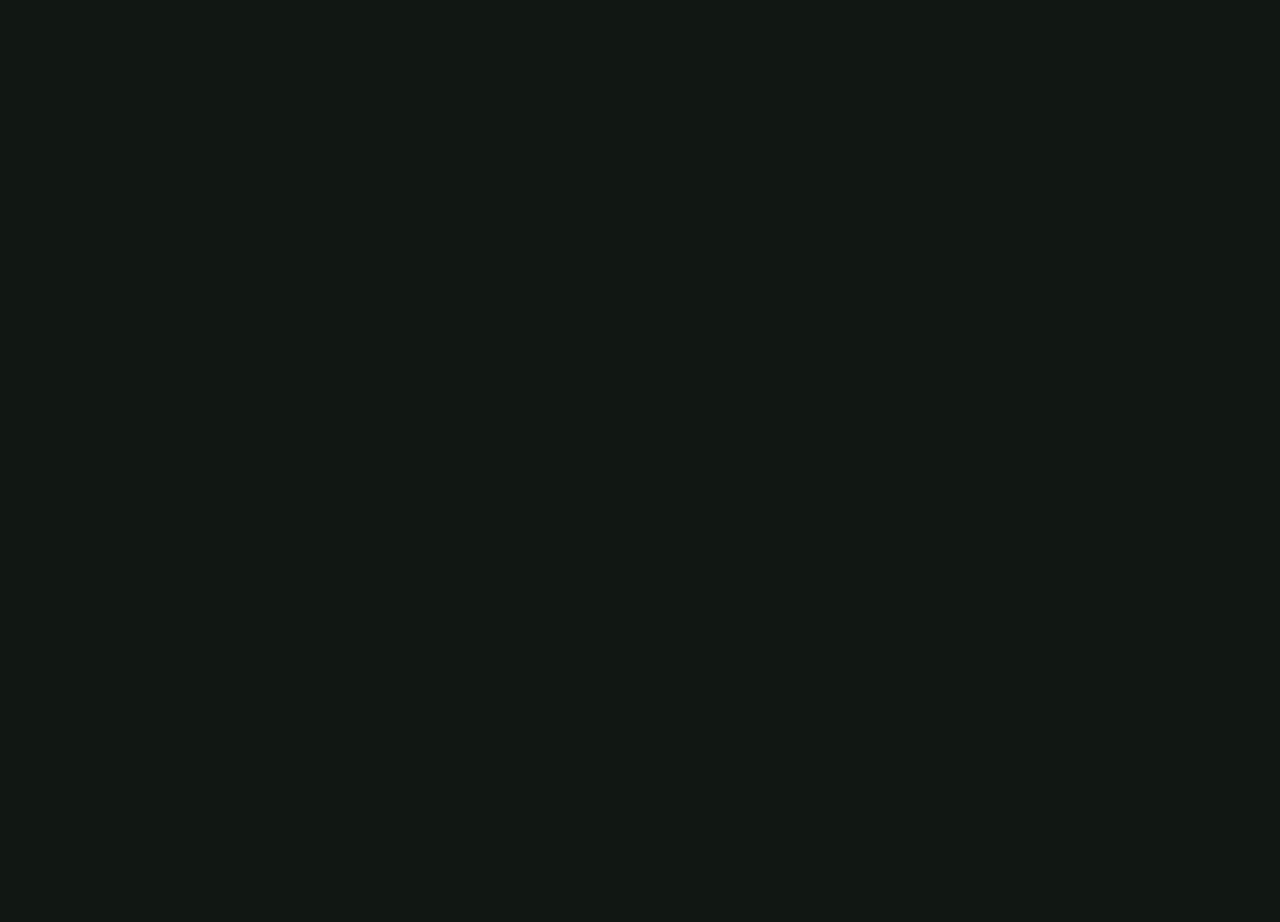
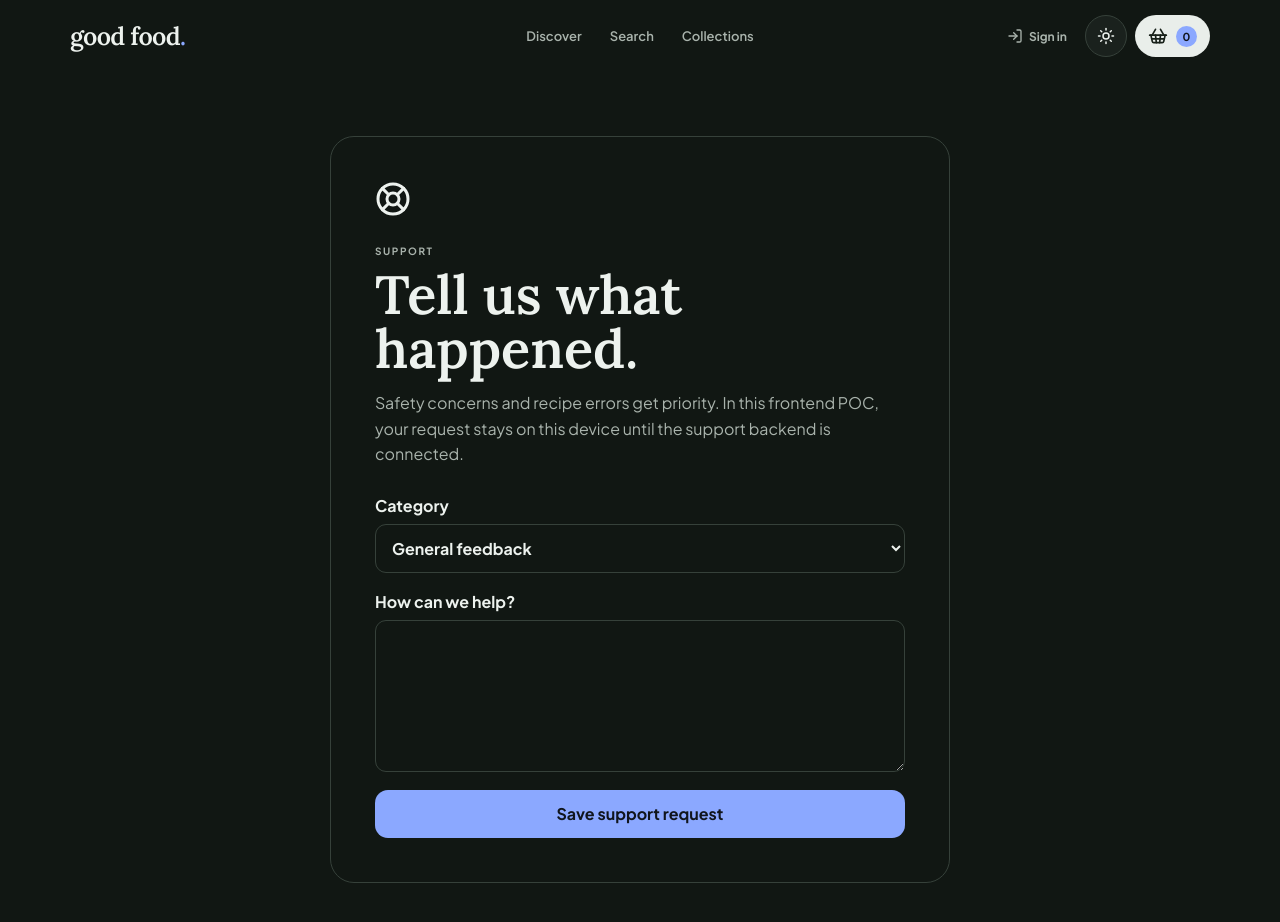
Before and after one commit to Mjishu/grocery_app, a React (Vite) app: page /support in a window 1280 px wide. Before the commit this address had no page. Shown: the top 922 px of the page. Before the commit the page ends 800 px from the top, so only its background shows below. Built offline with nearby package versions, Linux system fonts and the light colour scheme.

Commit message:
feat: add local support and not-found routes

```diff
--- a/src/App.tsx
+++ b/src/App.tsx
@@ -10,6 +10,8 @@ import { ProfilePage } from "./pages/ProfilePage";
 import { RecipePage } from "./pages/RecipePage";
 import { ReportPage } from "./pages/ReportPage";
 import { SignInPage } from "./pages/SignInPage";
+import { SupportPage } from "./pages/SupportPage";
+import { NotFoundPage } from "./pages/NotFoundPage";
 import type { CartItem, UserProfile } from "./types";
 
 function readStoredCart(): CartItem[] {
@@ -160,6 +162,8 @@ export default function App() {
         <Route path="profile" element={<ProfilePage profile={profile} onSave={setProfile} onExport={exportLocalData} onDelete={deleteLocalData} />} />
         <Route path="report/:recipeId" element={<ReportPage />} />
         <Route path="signin" element={<SignInPage />} />
+        <Route path="support" element={<SupportPage />} />
+        <Route path="*" element={<NotFoundPage />} />
       </Route>
       <Route path="cook/:recipeId" element={<CookPage />} />
     </Routes>
--- /dev/null
+++ b/src/pages/NotFoundPage.tsx
@@ -0,0 +1,6 @@
+import { ArrowLeft } from "lucide-react";
+import { Link } from "react-router-dom";
+
+export function NotFoundPage() {
+  return <main className="wrap utility-page"><section className="utility-card not-found"><span>404</span><h1>That page wandered off.</h1><p>The recipe may have moved, or the address may have a typo.</p><Link className="button primary" to="/"><ArrowLeft /> Back to discovery</Link></section></main>;
+}
--- a/src/pages/ProfilePage.tsx
+++ b/src/pages/ProfilePage.tsx
@@ -1,5 +1,6 @@
 import { Download, RotateCcw, Save, Trash2 } from "lucide-react";
 import { useState } from "react";
+import { Link } from "react-router-dom";
 import type { UserProfile } from "../types";
 
 type Props = {
@@ -48,6 +49,7 @@ export function ProfilePage({ profile, onSave, onExport, onDelete }: Props) {
           <section className="settings-card"><h2>Known allergens</h2>{profile.allergens.length ? <ul>{profile.allergens.map((allergen) => <li key={allergen}>{allergen}</li>)}</ul> : <p>None known</p>}<small>Always verify manufacturer labels and cross-contact risk.</small></section>
           <section className="settings-card"><h2>What we're learning</h2>{draft.inferredPreferences.length ? <ul>{draft.inferredPreferences.map((item) => <li key={item}>{item}</li>)}</ul> : <p>No inferred preferences yet.</p>}<button className="text-action" onClick={() => setDraft({ ...draft, inferredPreferences: [] })}><RotateCcw /> Reset inferred preferences</button></section>
           <section className="settings-card data-controls"><h2>Your local data</h2><button onClick={onExport}><Download /> Export my data</button><button className="danger" onClick={onDelete}><Trash2 /> Delete local profile</button></section>
+          <section className="settings-card"><h2>Need a hand?</h2><p>Report a recipe issue, safety concern, or account question.</p><Link className="text-action" to="/support">Contact support</Link></section>
         </aside>
       </div>
     </main>
--- /dev/null
+++ b/src/pages/SupportPage.tsx
@@ -0,0 +1,44 @@
+import { LifeBuoy } from "lucide-react";
+import { FormEvent, useState } from "react";
+
+const categories = [
+  ["account", "Account"], ["recipe", "Recipe error"], ["safety", "Safety"],
+  ["privacy", "Privacy or deletion"], ["payment", "External support payment"], ["general", "General feedback"],
+];
+
+export function SupportPage() {
+  const [category, setCategory] = useState("general");
+  const [message, setMessage] = useState("");
+  const [saved, setSaved] = useState(false);
+
+  const submit = (event: FormEvent) => {
+    event.preventDefault();
+    let requests: unknown[] = [];
+    try {
+      const stored = JSON.parse(localStorage.getItem("grocery-support-requests") ?? "[]");
+      if (Array.isArray(stored)) requests = stored;
+    } catch {
+      requests = [];
+    }
+    localStorage.setItem("grocery-support-requests", JSON.stringify([...requests, { category, message, createdAt: new Date().toISOString() }]));
+    setMessage("");
+    setSaved(true);
+  };
+
+  return (
+    <main className="wrap utility-page">
+      <section className="utility-card">
+        <LifeBuoy />
+        <p className="eyebrow accent">Support</p>
+        <h1>Tell us what happened.</h1>
+        <p>Safety concerns and recipe errors get priority. In this frontend POC, your request stays on this device until the support backend is connected.</p>
+        <form onSubmit={submit}>
+          <label>Category<select value={category} onChange={(event) => setCategory(event.target.value)}>{categories.map(([value, label]) => <option key={value} value={value}>{label}</option>)}</select></label>
+          <label>How can we help?<textarea required rows={6} value={message} onChange={(event) => { setMessage(event.target.value); setSaved(false); }} /></label>
+          <button className="button primary" type="submit">Save support request</button>
+        </form>
+        {saved && <p role="status">Your request was saved on this device. Sending it requires the future backend.</p>}
+      </section>
+    </main>
+  );
+}
--- a/src/styles.css
+++ b/src/styles.css
@@ -66,6 +66,7 @@ h1, h2, h3 { font-family: var(--serif); }
 .archive-plan { margin-top: 18px; border: 0; background: transparent; color: var(--muted); display: inline-flex; align-items: center; gap: 7px; }.archive-plan svg { width: 15px; }.modal-backdrop { position: fixed; inset: 0; z-index: 20; display: grid; place-items: center; padding: 20px; background: rgb(0 0 0 / .58); }.confirm-dialog { width: min(440px, 100%); padding: 28px; border: 1px solid var(--line); border-radius: 22px; background: var(--surface); box-shadow: 0 24px 80px rgb(0 0 0 / .35); }.confirm-dialog h2 { margin: 0 0 10px; }.confirm-dialog p { color: var(--muted); line-height: 1.5; }.confirm-dialog div { display: flex; justify-content: flex-end; gap: 10px; margin-top: 24px; }.confirm-dialog button { padding: 11px 16px; border: 1px solid var(--line); border-radius: 99px; background: transparent; color: var(--text); font-weight: 700; }.confirm-dialog .danger { background: #a83f3f; border-color: #a83f3f; color: white; }
 .unit-toggle { display: inline-flex; gap: 3px; margin-top: 12px; padding: 3px; border: 1px solid var(--line); border-radius: 99px; }.unit-toggle button { padding: 6px 11px; border: 0; border-radius: 99px; background: transparent; color: var(--muted); font-weight: 700; }.unit-toggle button.selected { background: var(--text); color: var(--bg); }.nutrition-breakdown { display: grid; gap: 8px; }.nutrition-breakdown span { display: flex; justify-content: space-between; }
 .store-picker { margin-top: 18px; padding-top: 18px; border-top: 1px solid var(--line); }.store-picker label { display: grid; gap: 7px; font-size: 13px; font-weight: 800; }.store-picker input { width: 100%; padding: 11px 12px; border: 1px solid var(--line); border-radius: 10px; background: var(--bg); color: var(--text); font: inherit; }.store-picker > div { display: flex; gap: 7px; margin: 8px 0; }.store-picker > div button { border: 1px solid var(--line); border-radius: 9px; padding: 9px 10px; background: transparent; color: var(--text); font-weight: 700; }.store-picker .location-button { display: inline-flex; align-items: center; gap: 5px; }.store-picker .location-button svg { width: 15px; }.store-picker p { margin: 10px 0; color: var(--muted); font-size: 13px; line-height: 1.45; }.store-picker small { display: block; margin-top: 10px; }
+.utility-page { min-height: calc(100vh - 80px); display: grid; place-items: start center; padding-top: 64px; padding-bottom: 110px; }.utility-card { width: min(620px, 100%); padding: clamp(24px, 5vw, 44px); border: 1px solid var(--line); border-radius: 24px; background: var(--surface); }.utility-card > svg { width: 36px; height: 36px; color: var(--accent); margin-bottom: 22px; }.utility-card h1 { margin: 8px 0 14px; font-size: clamp(34px, 6vw, 54px); line-height: 1; }.utility-card > p { color: var(--muted); line-height: 1.6; }.utility-card form { display: grid; gap: 18px; margin-top: 28px; }.utility-card label { display: grid; gap: 8px; font-weight: 800; }.utility-card select, .utility-card textarea { width: 100%; padding: 12px; border: 1px solid var(--line); border-radius: 11px; background: var(--bg); color: var(--text); font: inherit; }.not-found { text-align: center; }.not-found > span { display: block; color: var(--accent); font-size: 14px; font-weight: 900; letter-spacing: 2px; }.not-found .button { margin-top: 18px; }
 .recipe-art { width: 100%; height: 100%; min-height: 0; overflow: hidden; border-radius: 16px; background: var(--soft); }.recipe-art img { width: 100%; height: 100%; display: block; object-fit: cover; transition: transform .35s ease; }.recipe-image-link:hover .recipe-art img { transform: scale(1.025); }.recipe-art.compact { min-height: 170px; border-radius: 12px; }
 .time-pill { position: absolute; left: 14px; bottom: 14px; padding: 8px 11px; display: flex; align-items: center; gap: 5px; border-radius: 20px; background: #fffdf1e8; backdrop-filter: blur(8px); font-size: 12px; font-weight: 700; }.recipe-card-body { padding: 17px 4px 0; display: flex; justify-content: space-between; align-items: center; gap: 14px; }.recipe-card-body > a { min-width: 0; }.recipe-card-body small { text-transform: uppercase; letter-spacing: 1.4px; color: var(--coral); font-weight: 700; }.recipe-card-body h3 { margin: 5px 0; font-size: 25px; }.recipe-card-body p { margin: 0; color: var(--muted); font-size: 14px; }.add-button { flex: 0 0 43px; height: 43px; border: 0; border-radius: 50%; background: var(--ink); color: white; display: grid; place-items: center; cursor: pointer; }.add-button.added { background: var(--mint); color: var(--ink); }
 .spotlight { min-height: 250px; margin: 38px 0 0; padding: 28px 28px 28px 38px; border-radius: 18px; display: grid; grid-template-columns: 1fr 43%; align-items: center; gap: 25px; background: var(--spotlight); color: white; }.spotlight h2 { margin-bottom: 20px; font-size: clamp(31px, 4vw, 45px); line-height: 1.1; }.spotlight div > span { display: flex; align-items: center; gap: 6px; color: #c9d7ff; font-weight: 700; }
```
Also changed, not shown: 1 other file (tests, documents, lock files or other folders).
